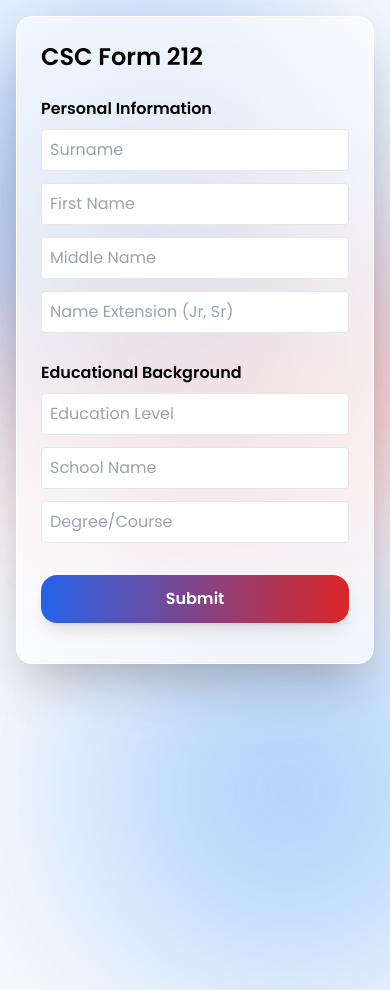
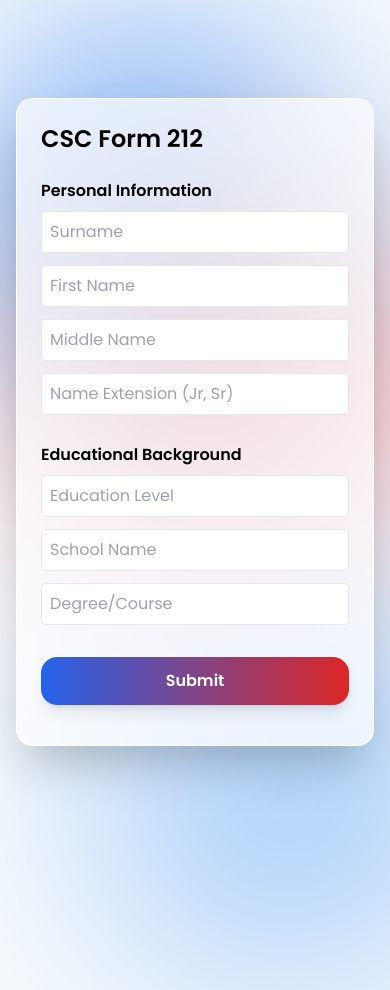
Before and after one commit to lhycerie/csc-form-212, a website: page project/public/index.html in a window 390 px wide. Both pictures are taken after a click on the button "Go to Form". Shown: the top 990 px of the page. Drawn offline with nearby package versions, Linux system fonts and the light colour scheme.

Commit message:
mobile minor fix

```diff
--- a/project/public/index.html
+++ b/project/public/index.html
@@ -3,7 +3,7 @@
 
 <head>
     <meta charset="UTF-8">
-    <meta name="viewport" content="width=device-width, initial-scale=1.0">
+    <meta name="viewport" content="width=device-width, initial-scale=1.0, maximum-scale=1.0, user-scalable=0">
 
     <title>CSC Form</title>
 
@@ -72,11 +72,11 @@
 <!-- BODY -->
 <!-- background -->
 
-<body class="bg-slate-50 p-4 sm:p-10 relative overflow-hidden min-h-screen">
+<body class="bg-slate-50 relative overflow-x-hidden min-h-screen">
 
     <!-- SPLASH SCREEN -->
     <div id="splash"
-        class="fixed inset-0 z-50 flex flex-col items-center justify-center bg-white/30 backdrop-blur-2xl transition-opacity duration-500">
+        class="fixed inset-0 z-50 flex flex-col items-center justify-center bg-white/30 backdrop-blur-2xl transition-opacity duration-500 p-4">
         <h1
             class="text-3xl sm:text-5xl px-4 font-bold tracking-widest text-center text-transparent bg-clip-text bg-gradient-to-r from-blue-600 to-red-600 drop-shadow-sm mb-4">
             Civil Service Commission Form 212</h1>
@@ -113,9 +113,10 @@
         class="absolute bottom-[-20%] left-[20%] w-96 h-96 bg-blue-300 rounded-full mix-blend-multiply filter blur-[100px] opacity-70 animate-blob animation-delay-4000">
     </div>
 
-    <!-- FORM -->
-    <div id="mainForm"
-        class="relative z-10 w-full max-w-lg mx-auto bg-white/70 backdrop-blur-2xl border border-white p-6 sm:p-10 rounded-2xl shadow-2xl opacity-0">
+    <!-- FORM WRAPPER -->
+    <div class="relative z-10 flex min-h-screen w-full items-center justify-center p-4 sm:p-10 py-12">
+        <div id="mainForm"
+            class="w-full max-w-lg bg-white/70 backdrop-blur-2xl border border-white p-6 sm:p-10 rounded-2xl shadow-2xl opacity-0">
 
         <!-- title -->
         <h1 class="text-2xl font-bold mb-6">CSC Form 212</h1>
@@ -150,6 +151,7 @@
 
         <!-- message prompt for success/error -->
         <p id="message" class="mt-4 text-center text-green-600"></p>
+        </div>
     </div>
 
 
```
